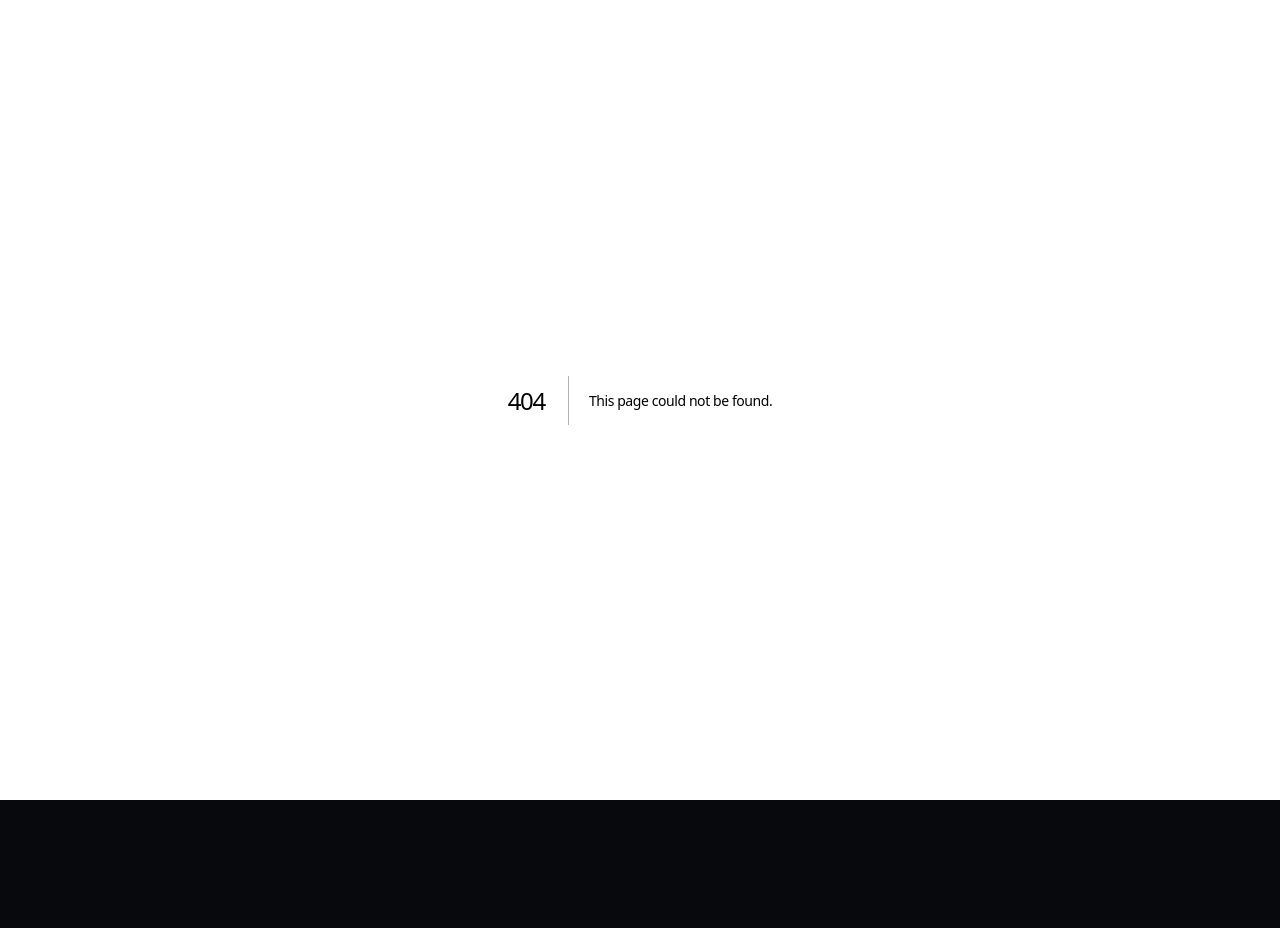
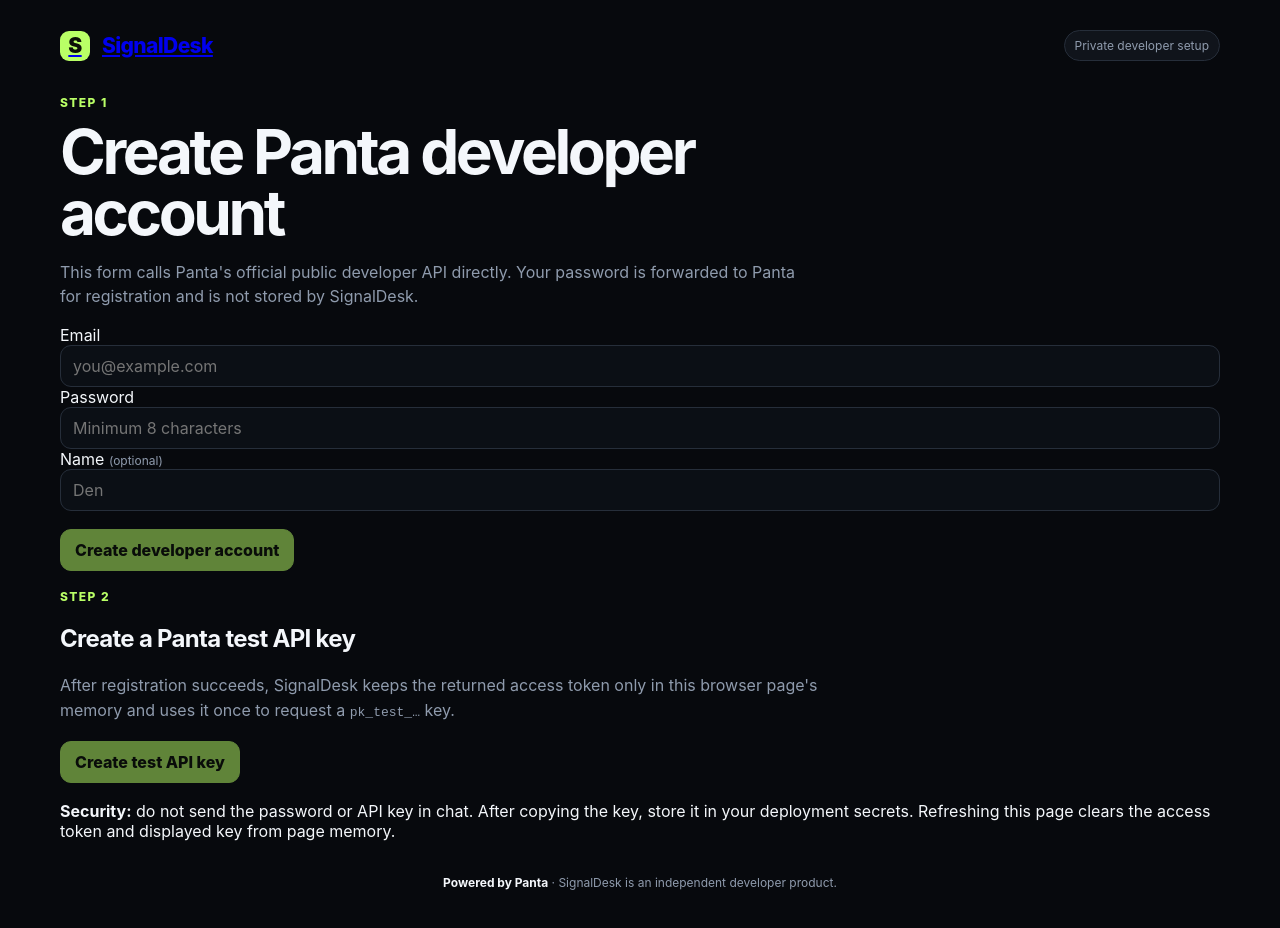
Before and after one commit to Dekarpp/Signaldesk, a Next.js app: page /setup in a window 1280 px wide. Before the commit this address had no page. Shown: the top 928 px of the page. Before the commit the page ends 800 px from the top, so only its background shows below. Built offline with nearby package versions, Linux system fonts and the light colour scheme.

Commit message:
feat: add secure Panta developer setup (src/app/setup/page.tsx)

```diff
--- /dev/null
+++ b/src/app/setup/page.tsx
@@ -0,0 +1,186 @@
+"use client";
+
+import {useState} from "react";
+
+type RegisterResult = {
+  userId?: string;
+  email?: string;
+  name?: string;
+  access?: string;
+  refresh?: string;
+  error?: string;
+};
+
+type KeyResult = {
+  id?: string;
+  prefix?: string;
+  env?: string;
+  secret?: string;
+  createdAt?: string;
+  error?: string;
+};
+
+export default function SetupPage() {
+  const [email, setEmail] = useState("");
+  const [password, setPassword] = useState("");
+  const [name, setName] = useState("");
+  const [access, setAccess] = useState("");
+  const [key, setKey] = useState("");
+  const [registering, setRegistering] = useState(false);
+  const [creatingKey, setCreatingKey] = useState(false);
+  const [message, setMessage] = useState("");
+  const [error, setError] = useState("");
+
+  async function register() {
+    setRegistering(true);
+    setMessage("");
+    setError("");
+    setKey("");
+
+    try {
+      const response = await fetch("/api/panta-register", {
+        method: "POST",
+        headers: {"Content-Type": "application/json"},
+        body: JSON.stringify({email, password, name}),
+      });
+      const data: RegisterResult = await response.json();
+      if (!response.ok || !data.access) {
+        throw new Error(data.error ?? "Registration failed.");
+      }
+
+      setAccess(data.access);
+      setPassword("");
+      setMessage("Panta developer account created. Now create a test API key.");
+    } catch (err) {
+      setError(err instanceof Error ? err.message : "Registration failed.");
+    } finally {
+      setRegistering(false);
+    }
+  }
+
+  async function createKey() {
+    setCreatingKey(true);
+    setMessage("");
+    setError("");
+
+    try {
+      const response = await fetch("/api/panta-create-key", {
+        method: "POST",
+        headers: {"Content-Type": "application/json"},
+        body: JSON.stringify({access, name: "signaldesk"}),
+      });
+      const data: KeyResult = await response.json();
+      if (!response.ok || !data.secret) {
+        throw new Error(data.error ?? "API key creation failed.");
+      }
+
+      setKey(data.secret);
+      setMessage("API key created. Copy it now — Panta only shows the full secret once.");
+    } catch (err) {
+      setError(err instanceof Error ? err.message : "API key creation failed.");
+    } finally {
+      setCreatingKey(false);
+    }
+  }
+
+  async function copyKey() {
+    if (!key) return;
+    await navigator.clipboard.writeText(key);
+    setMessage("Copied. Save it somewhere secure, then add it to Vercel as PANTA_API_KEY.");
+  }
+
+  return (
+    <main className="shell">
+      <header className="topbar">
+        <a className="brand" href="/">
+          <div className="logo">S</div>
+          SignalDesk
+        </a>
+        <div className="badge">Private developer setup</div>
+      </header>
+
+      <section className="setupCard">
+        <div className="eyebrow">Step 1</div>
+        <h1 className="setupTitle">Create Panta developer account</h1>
+        <p className="sub">
+          This form calls Panta's official public developer API directly. Your password is forwarded to Panta for registration and is not stored by SignalDesk.
+        </p>
+
+        <label>Email</label>
+        <input
+          className="input"
+          type="email"
+          autoComplete="email"
+          value={email}
+          onChange={(e) => setEmail(e.target.value)}
+          placeholder="you@example.com"
+        />
+
+        <label>Password</label>
+        <input
+          className="input"
+          type="password"
+          autoComplete="new-password"
+          value={password}
+          onChange={(e) => setPassword(e.target.value)}
+          placeholder="Minimum 8 characters"
+        />
+
+        <label>Name <span className="small">(optional)</span></label>
+        <input
+          className="input"
+          value={name}
+          onChange={(e) => setName(e.target.value)}
+          placeholder="Den"
+        />
+
+        <div className="controls">
+          <button
+            className="btn primary"
+            onClick={register}
+            disabled={registering || !email || password.length < 8}
+          >
+            {registering ? "Creating account…" : "Create developer account"}
+          </button>
+        </div>
+      </section>
+
+      <section className="setupCard">
+        <div className="eyebrow">Step 2</div>
+        <h2>Create a Panta test API key</h2>
+        <p className="sub">
+          After registration succeeds, SignalDesk keeps the returned access token only in this browser page's memory and uses it once to request a <code>pk_test_…</code> key.
+        </p>
+
+        <div className="controls">
+          <button
+            className="btn primary"
+            onClick={createKey}
+            disabled={creatingKey || !access}
+          >
+            {creatingKey ? "Creating key…" : "Create test API key"}
+          </button>
+        </div>
+
+        {key && (
+          <div className="secretBox">
+            <div className="small">PANTA_API_KEY</div>
+            <code>{key}</code>
+            <button className="btn" onClick={copyKey}>Copy key</button>
+          </div>
+        )}
+      </section>
+
+      {message && <div className="success">{message}</div>}
+      {error && <div className="error">{error}</div>}
+
+      <section className="notice">
+        <strong>Security:</strong> do not send the password or API key in chat. After copying the key, store it in your deployment secrets. Refreshing this page clears the access token and displayed key from page memory.
+      </section>
+
+      <footer className="footer">
+        <b>Powered by Panta</b> · SignalDesk is an independent developer product.
+      </footer>
+    </main>
+  );
+}
```
